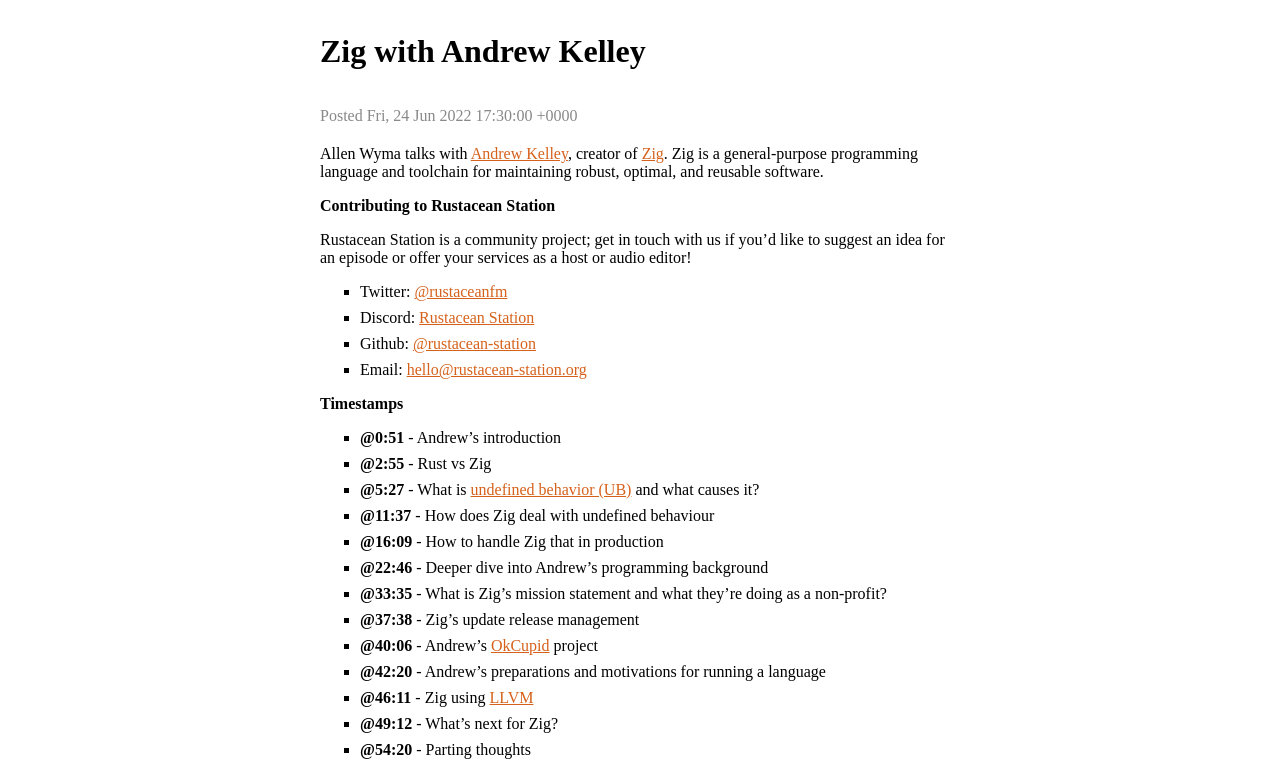
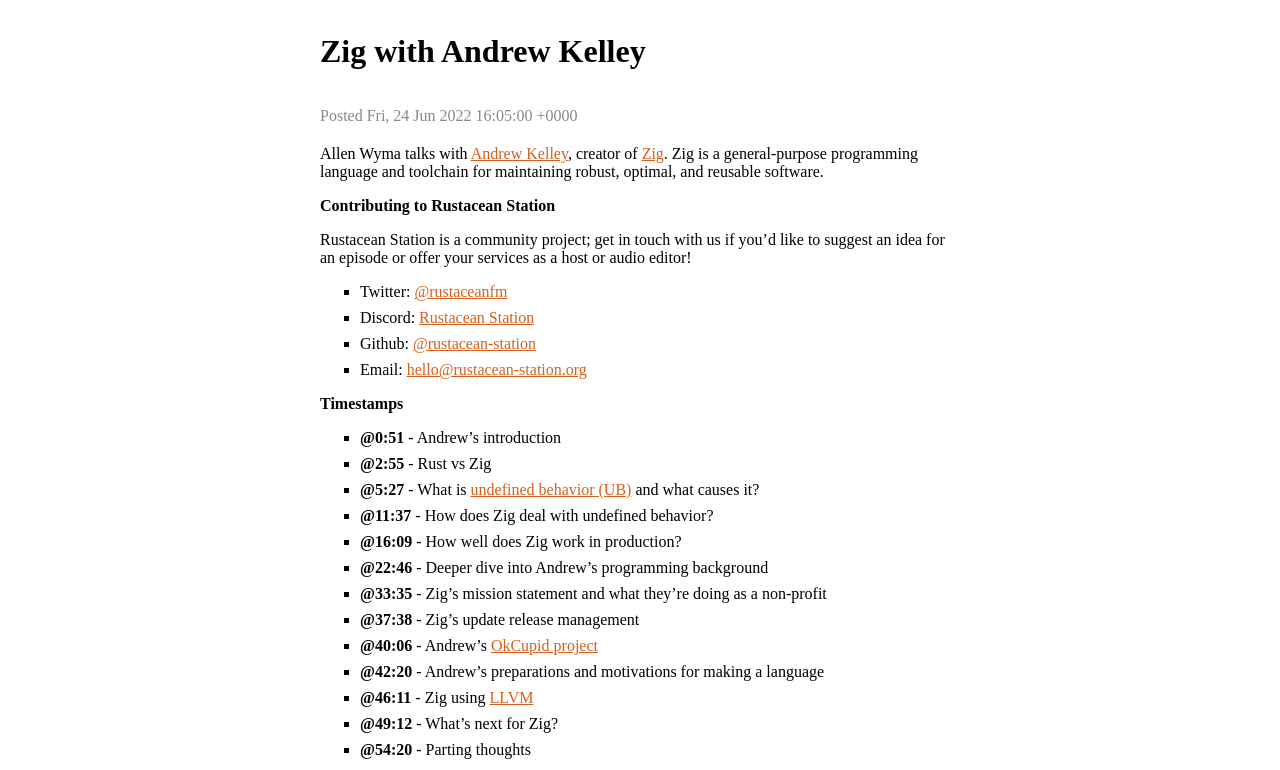
Before and after one commit to rustacean-station/rustacean-station.org, a Jekyll site: the page built from _episodes/interviews/2022-06-24-andrew-kelley.md, in a window 1280 px wide. Shown: the part 507-1277 px from the top of the page. Built offline with Jekyll 4.4.1, drawn with Linux system fonts in a browser that asks for light colours.

Commit message:
Apply suggestions from code review

```diff
--- a/_episodes/interviews/2022-06-24-andrew-kelley.md
+++ b/_episodes/interviews/2022-06-24-andrew-kelley.md
@@ -21,13 +21,13 @@
 - [@0:51] - Andrew's introduction
 - [@2:55] - Rust vs Zig
 - [@5:27] - What is [undefined behavior (UB)](https://doc.rust-lang.org/reference/behavior-considered-undefined.html) and what causes it?
-- [@11:37] - How does Zig deal with undefined behaviour
-- [@16:09] - How to handle Zig that in production
+- [@11:37] - How does Zig deal with undefined behavior?
+- [@16:09] - How well does Zig work in production?
 - [@22:46] - Deeper dive into Andrew's programming background
-- [@33:35] - What is Zig's mission statement and what they're doing as a non-profit?
+- [@33:35] - Zig's mission statement and what they're doing as a non-profit
 - [@37:38] - Zig's update release management
-- [@40:06] - Andrew's [OkCupid](https://andrewkelley.me/post/full-time-zig.html) project
-- [@42:20] - Andrew's preparations and motivations for running a language
+- [@40:06] - Andrew's [OkCupid project](https://andrewkelley.me/post/full-time-zig.html)
+- [@42:20] - Andrew's preparations and motivations for making a language
 - [@46:11] - Zig using [LLVM](https://llvm.org/)
 - [@49:12] - What's next for Zig?
 - [@54:20] - Parting thoughts
```
Also changed, not shown: other parts of _episodes/interviews/2022-06-24-andrew-kelley.md (+1 -1 lines).
